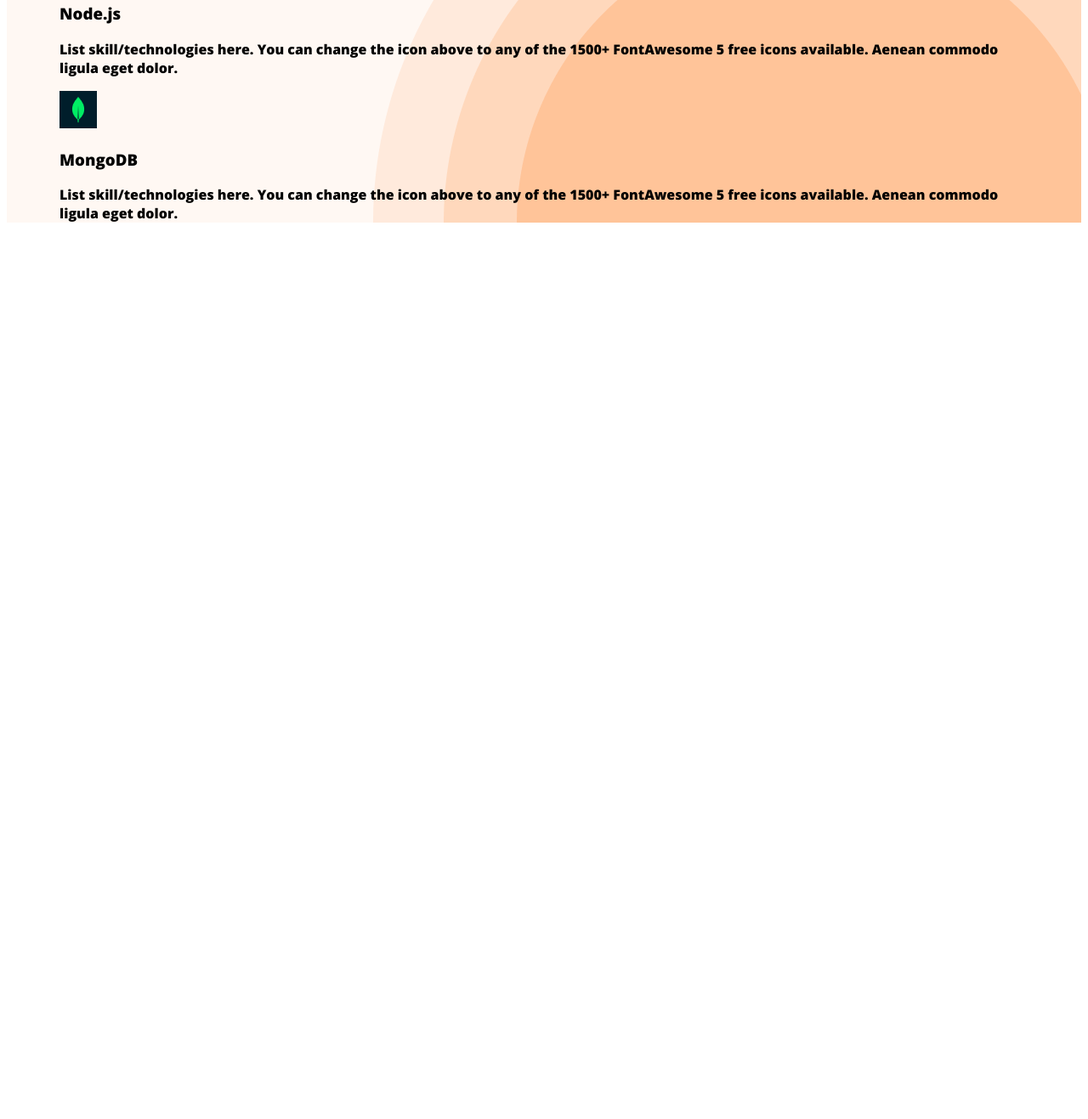
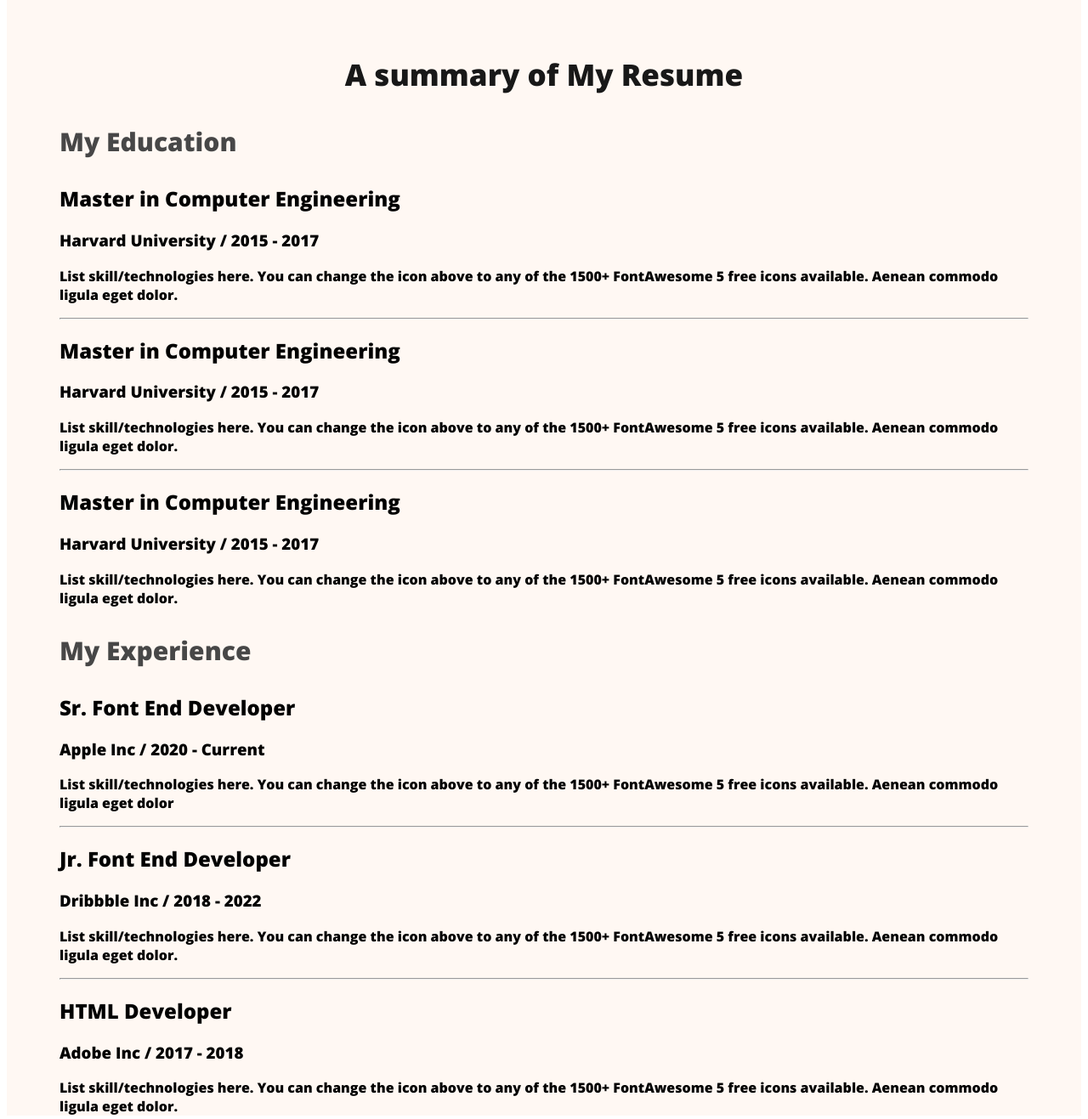
Before and after one commit to khairozzaman91/portfolio-simple, a plain HTML site: page index.html in a window 1280 px wide. Shown: the part 2068-3385 px from the top of the page at 85% size. Before the commit the page ends 2346 px from the top, so only its background shows below. Drawn offline with nearby package versions, Linux system fonts and the light colour scheme.

Commit message:
add new item section

```diff
--- a/index.html
+++ b/index.html
@@ -102,8 +102,83 @@
 
             </section>
 
+            <!-- Resume Section -->
+
+            <Section>
+                   <h3 class="section-title">A summary of My Resume</h3>
+
+                   <div class="resume-container">
+                        <!-- .resume-column*2>h3.resume-column-title -->
+                        <div class="resume-column">
+                            <h3 class="resume-column-title">My Education</h3>
+
+                            <!-- .resume-item -->
+                            <div class="resume-item">
+                                <h2 class="resume-item-title">Master in Computer Engineering</h2>
+                                <h3 class="resume-item-institute">Harvard University / 2015 - 2017</h3>
+                                <p class="resume-item-description">List skill/technologies here. You can change the icon above
+                                    to any of the 1500+ FontAwesome 5 free icons available. Aenean commodo ligula eget dolor.</p>
+
+                            </div>
+                            <hr>
+                            <div class="resume-item">
+                                <h2 class="resume-item-title">Master in Computer Engineering</h2>
+                                <h3 class="resume-item-institute">Harvard University / 2015 - 2017</h3>
+                                <p class="resume-item-description">List skill/technologies here. You can change the icon above
+                                    to any of the 1500+ FontAwesome 5 free icons available. Aenean commodo ligula eget dolor.</p>
+
+                            </div>
+                            <hr>
+                            <div class="resume-item">
+                                <h2 class="resume-item-title">Master in Computer Engineering</h2>
+                                <h3 class="resume-item-institute">Harvard University / 2015 - 2017</h3>
+                                <p class="resume-item-description">List skill/technologies here. You can change the icon above
+                                    to any of the 1500+ FontAwesome 5 free icons available. Aenean commodo ligula eget dolor.</p>
+
+                            </div>
+
+
+                        </div>
+
+
+
+
+                        <div class="resume-column">
+                            <h3 class="resume-column-title">My Experience</h3>
+                            <div class="resume-item">
+                            <h2 class="resume-item-title">Sr. Font End Developer</h2>
+                            <h3 class="resume-item-institute">Apple Inc / 2020 - Current</h3>
+                            <p class="resume-item-description">List skill/technologies here. You can change the icon above
+                                to any of the 1500+ FontAwesome 5 free icons available. Aenean commodo ligula eget dolor</p>
+
+                        </div>
+                        <hr>
+                        <div class="resume-item">
+                                <h2 class="resume-item-title">Jr. Font End Developer</h2>
+                                <h3 class="resume-item-institute">Dribbble Inc / 2018 - 2022</h3>
+                                <p class="resume-item-description">List skill/technologies here. You can change the icon above
+                                    to any of the 1500+ FontAwesome 5 free icons available. Aenean commodo ligula eget dolor.</p>
+
+                            </div>
+                            <hr>
+                            <div class="resume-item">
+                                <h2 class="resume-item-title">HTML Developer</h2>
+                                <h3 class="resume-item-institute">Adobe Inc / 2017 - 2018</h3>
+                                <p class="resume-item-description">List skill/technologies here. You can change the icon above
+                                    to any of the 1500+ FontAwesome 5 free icons available. Aenean commodo ligula eget dolor.</p>
+
+                            </div>
+
+
+                        </div>
+
+                   </div>
+            </Section>
+
            </main>
-  <footer>  </footer>
+  <footer>
+
+  </footer>
     </header>
 </body>
 </html>
--- a/style/portfoliostyle.css
+++ b/style/portfoliostyle.css
@@ -70,7 +70,7 @@ nav a{
 
 .header{
     background-color: #FFF8f3;
-    background-image: url('../images/header_bg.png');
+    /* background-image: url('../images/header_bg.png'); */
     background-repeat: no-repeat;
     background-position: bottom right;
 
@@ -130,6 +130,10 @@ main{
    max-width:1140px;
    margin: 0 auto;
 }
+
+main section{
+    margin-top: 130px;
+}
 /* about section style */
 
 .about{
@@ -147,6 +151,30 @@ main{
 .about-info{
     text-align: center;
 }
+
+/* skills related styles */
 #descripiton{
     padding: 30px 150px;
 }
+
+.skills-container{
+    display: flex;
+    gap: 24px;
+}
+
+.skill{
+    padding: 30px;
+    border-radius: 5px;
+    background: #FFF;
+    box-shadow: 0px 6px 50px 0px rgba(0, 0, 0, 0.06);
+
+}
+.skill-descripiton{
+    color: #757575;
+}
+
+.resume-column-title{
+        color:#474747;
+        font-size: 30px;
+        font-weight: 700;
+}
```
